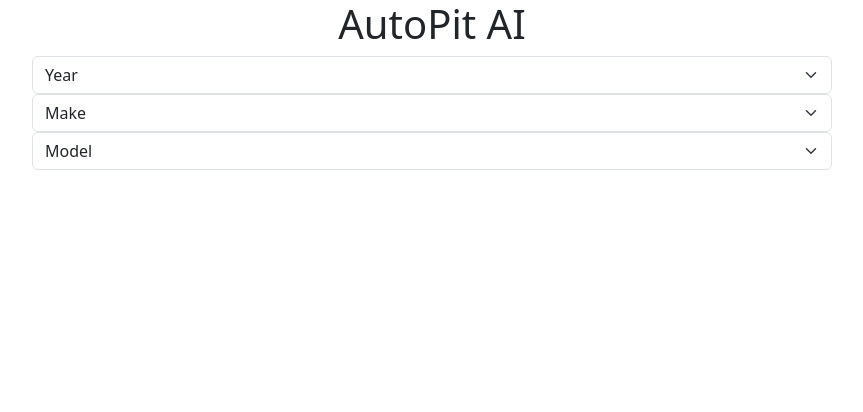
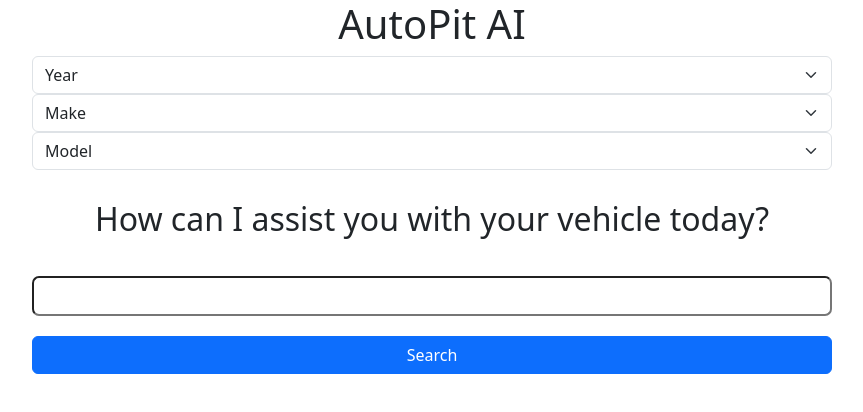
Before and after one commit to kycodee/AutoPitAI, a React (Create React App) app in the folder frontend/: page / in a window 1280 px wide. Shown: the top 412 px of the page, without its empty margins (208-1071 px from the left). Built offline with nearby package versions, Linux system fonts and the light colour scheme.

Commit message:
Added input box for the AI search bar

```diff
--- /dev/null
+++ b/frontend/src/AISearchBar.tsx
@@ -0,0 +1,13 @@
+import Button from 'react-bootstrap/Button';
+
+function AISearchBar() {
+    return (
+        <div style={{ marginTop: '30px', alignItems: 'center'}}>
+            <h2>How can I assist you with your vehicle today?</h2>
+            <input type="text" style={{ width: '800px', height: '40px', marginTop: '30px', borderRadius: '7px' }} />
+            <Button variant="primary" style={{ display: 'block', marginTop: '20px', width: '800px' }}>Search</Button>
+        </div>
+    )
+}
+
+export default AISearchBar
--- a/frontend/src/App.tsx
+++ b/frontend/src/App.tsx
@@ -1,14 +1,16 @@
 import React from 'react';
 import { Container } from 'react-bootstrap';
 import YearMakeModelBar from './YearMakeModelBar';
+import AISearchBar from './AISearchBar';
 import './App.css';
 
 function App() {
   return (
     <div className="App" >
       <h1>AutoPit AI</h1>
-      <Container fluid className="d-flex justify-content-center  min-vh-100">
+      <Container fluid className="d-flex flex-column justify-content-center  align-items-center ">
         <YearMakeModelBar />
+        <AISearchBar />
       </Container>
     </div>
   );
--- a/frontend/src/YearMakeModelBar.tsx
+++ b/frontend/src/YearMakeModelBar.tsx
@@ -1,6 +1,5 @@
 import React from "react";
 import FormSelect from 'react-bootstrap/FormSelect';
-// import { Form, FormSelect } from "react-bootstrap";
 
 
 function YearMakeModelBar() {
```
